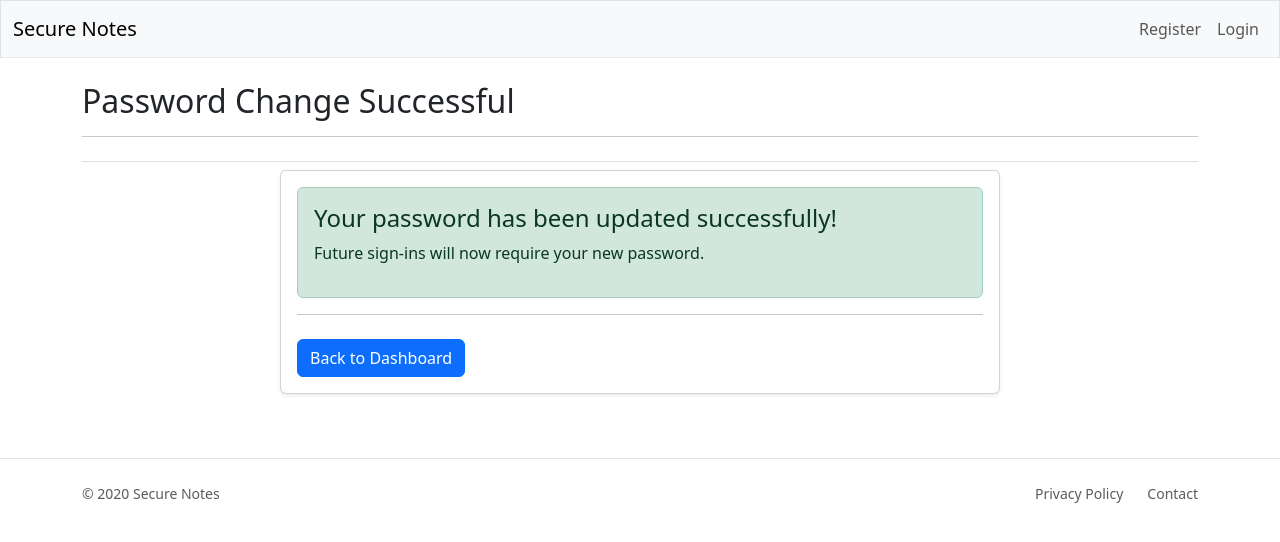
After one commit to danjwilko/Secure_notes, a Django app: template accounts/templates/registration/password_change_done.html in a window 1280 px wide. The commit adds this page. Shown: the top 542 px of the page. Run offline with Django 5.2, Linux system fonts and the light colour scheme; the template is opened without the code that fills it: most values are stand-ins (such as "Sample title", 1, 10 or a date in 2020); some libraries are stand-ins or nearby versions.

Commit message:
Updated url paths and styling tweaks for uniformity.
Co-authored-by: Copilot <copilot@github.com>

```diff
--- a/accounts/templates/registration/delete_account.html
+++ b/accounts/templates/registration/delete_account.html
@@ -3,7 +3,6 @@
 
 {% block page_header %}
     <h2 class="h2">Delete Account</h2>
-    <hr>
 {% endblock page_header %}
 {% block content %}
 <div class="container">
--- a/accounts/templates/registration/password_change.html
+++ b/accounts/templates/registration/password_change.html
@@ -3,7 +3,6 @@
 
 {% block page_header %}
     <h2 class="h2 ">Change Password</h2>
-<hr>
 {% endblock page_header %}
 {% block content %}
 
--- /dev/null
+++ b/accounts/templates/registration/password_change_done.html
@@ -0,0 +1,26 @@
+{% extends "secure_notes/base.html" %}
+{% load django_bootstrap5 %}
+
+{% block page_header %}
+    <h2>Password Change Successful</h2>
+    <hr>
+{% endblock page_header %}
+{% block content %}
+<div class="container">
+    <div class="row justify-content-center">
+            <div class="col-sm-12 col-md-10 col-lg-8">
+                <div class="card shadow-sm mb-3">
+                    <div class="card-body">
+                        <div class="alert alert-success">
+                            <h4>Your password has been updated successfully!</h4>
+                            <p>Future sign-ins will now require your new password.</p>
+
+                        </div>
+                        <hr class="mb-4">
+                        <a href="{% url 'secure_notes:dashboard' %}" class="btn btn-primary">Back to Dashboard</a>
+                    </div>
+                </div>
+            </div>
+        </div>
+    </div>
+{% endblock content %}
--- a/accounts/templates/registration/password_reset_complete.html
+++ b/accounts/templates/registration/password_reset_complete.html
@@ -3,7 +3,6 @@
 
 {% block page_header %}
     <h2 class="h2">Password Reset Complete</h2>
-    <hr>
 {% endblock page_header %}
 {% block content %}
 <div class="container">
--- a/accounts/views.py
+++ b/accounts/views.py
@@ -69,13 +69,12 @@ class CustomChangePasswordView(LoginRequiredMixin, PasswordChangeView):
 
     template_name = "registration/password_change.html"
     form_class = PasswordChangeForm
-    success_url = reverse_lazy("secure_notes:index")
+    success_url = reverse_lazy("accounts:password_change_done")
 
 class CustomChangePasswordDoneView(LoginRequiredMixin,PasswordChangeDoneView):
     """Custom password change done view for logged in users that uses
     our custom template"""
     template_name = "registration/password_change_done.html"
-    success_url = reverse_lazy("secure_notes:index")
 
 @login_required
 def delete_account(request):
```
